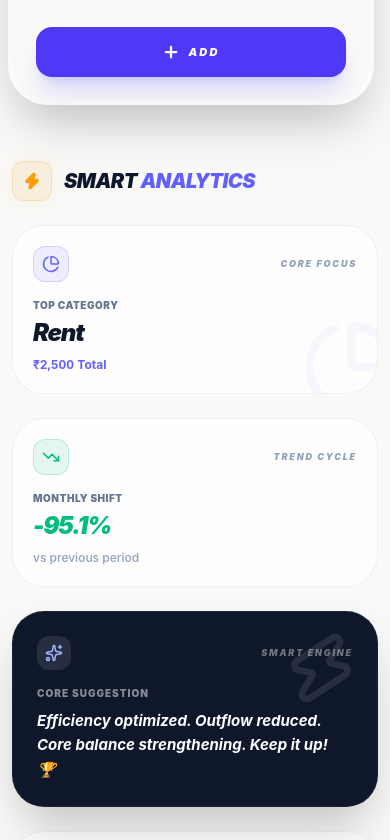
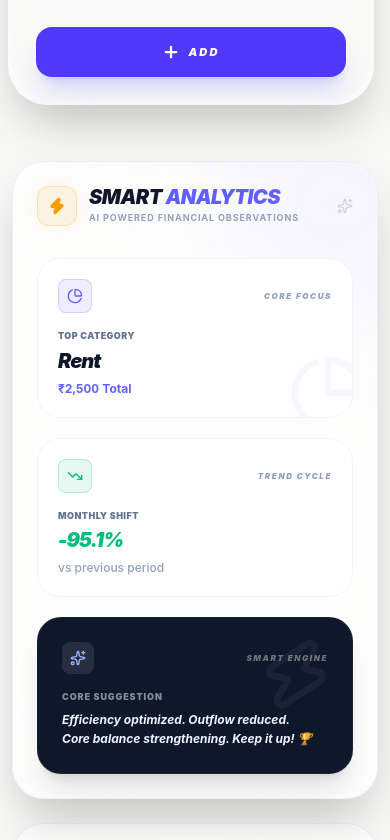
Before and after one commit to csnishant/zorvyn-finance-dashboard, a React (Vite) app: page / in a window 390 px wide. Shown: the part 2860-3700 px from the top of the page. Built offline with nearby package versions, Linux system fonts and the light colour scheme.

Commit message:
improved visual appeal and responsiveness; optimize animations and spacing for better user experience.

```diff
--- a/src/components/dashboard/Insights.jsx
+++ b/src/components/dashboard/Insights.jsx
@@ -5,7 +5,6 @@ import {
   TrendingDown,
   Zap,
   PieChart,
-  Info,
   Sparkles,
 } from "lucide-react";
 import { motion } from "framer-motion";
@@ -58,109 +57,135 @@ const Insights = () => {
     return { currentTotal, prevTotal, percent: Number(percent) };
   }, [transactions]);
 
-  const cardClass =
-    "relative overflow-hidden p-5 rounded-[2rem] border transition-all duration-500 backdrop-blur-xl group";
+  // क्रेड्स के लिए क्लास (अंदरूनी कार्ड्स)
+  const innerCardClass =
+    "relative overflow-hidden p-5 rounded-[1.5rem] border transition-all duration-500 backdrop-blur-xl group h-full";
 
   return (
-    <div className="mt-8 relative z-10">
+    // 🔥 मुख्य बाहरी कंटेनर - जो इसे अन्य कंपोनेंट्स जैसा "कार्ड" लुक देता है
+    <motion.div
+      initial={{ opacity: 0, y: 20 }}
+      animate={{ opacity: 1, y: 0 }}
+      transition={{ duration: 0.5 }}
+      className="mt-8 relative z-10 bg-white/60 dark:bg-slate-900/40 backdrop-blur-3xl p-6 sm:p-8 rounded-[2rem] sm:rounded-[3rem] border border-slate-200/60 dark:border-slate-800 shadow-2xl overflow-hidden">
+      {/* Background Decor Glow */}
+      <div className="absolute -top-10 -right-10 w-40 h-40 bg-indigo-500/10 blur-[80px] rounded-full pointer-events-none" />
+
       {/* Header */}
-      <div className="flex items-center gap-3 mb-6">
+      <div className="flex items-center justify-between mb-8 relative z-10">
+        <div className="flex items-center gap-3">
           <div className="p-2.5 bg-amber-500/10 text-amber-500 rounded-xl border border-amber-500/20 shadow-[0_0_15px_rgba(245,158,11,0.1)]">
             <Zap size={18} fill="currentColor" className="animate-pulse" />
           </div>
-        <h3 className="text-xl font-black text-slate-900 dark:text-white italic uppercase tracking-tight">
+          <div className="flex flex-col">
+            <h3 className="text-xl font-black text-slate-900 dark:text-white italic uppercase tracking-tight leading-none">
               Smart <span className="text-indigo-500">Analytics</span>
             </h3>
+            <span className="text-[9px] font-bold text-slate-400 uppercase tracking-widest mt-1">
+              AI Powered Financial Observations
+            </span>
+          </div>
         </div>
 
-      <div className="grid grid-cols-1 md:grid-cols-3 gap-6">
+        {/* Optional: Info icon */}
+        <Sparkles size={16} className="text-slate-300 dark:text-slate-600" />
+      </div>
+
+      {/* Grid Container for Inner Cards */}
+      <div className="grid grid-cols-1 md:grid-cols-3 gap-5 relative z-10">
         {/* Insight 1: Highest Spending */}
         <motion.div
           whileHover={{ y: -5 }}
-          className={`${cardClass} bg-white/70 dark:bg-slate-900/50 border-slate-200/60 dark:border-slate-800 hover:shadow-2xl hover:shadow-indigo-500/5`}>
-          <div className="flex items-center justify-between mb-4">
-            <div className="p-2 bg-indigo-500/10 text-indigo-500 rounded-xl border border-indigo-500/20">
-              <PieChart size={18} />
+          className={`${innerCardClass} bg-white dark:bg-slate-900 border-slate-100 dark:border-slate-800/50 hover:border-indigo-500/20 hover:shadow-xl hover:shadow-indigo-500/5`}>
+          <div className="flex items-center justify-between mb-4 relative z-10">
+            <div className="p-2 bg-indigo-500/10 text-indigo-500 rounded-lg border border-indigo-500/20">
+              <PieChart size={16} />
             </div>
-            <span className="text-[9px] font-black uppercase tracking-[0.2em] text-slate-400 italic">
+            <span className="text-[8px] font-black uppercase tracking-[0.2em] text-slate-400 italic">
               Core Focus
             </span>
           </div>
-          <p className="text-[10px] text-slate-500 dark:text-slate-400 mb-1 font-black uppercase tracking-wider">
+          <div className="relative z-10">
+            <p className="text-[9px] text-slate-500 dark:text-slate-400 mb-1 font-black uppercase tracking-wider">
               Top Category
             </p>
-          <h4 className="text-2xl font-black text-slate-900 dark:text-white italic tracking-tighter">
+            <h4 className="text-xl font-black text-slate-900 dark:text-white italic tracking-tighter truncate">
               {highestSpending ? highestSpending[0] : "No Data"}
             </h4>
-          <p className="text-xs text-indigo-500 font-bold mt-2 tabular-nums">
-            ₹{highestSpending ? highestSpending[1].toLocaleString() : 0} Total
+            <p className="text-xs text-indigo-500 font-bold mt-1.5 tabular-nums">
+              ₹
+              {highestSpending ? highestSpending[1].toLocaleString("en-IN") : 0}{" "}
+              Total
             </p>
-          <div className="absolute -bottom-6 -right-6 text-indigo-500/5 group-hover:scale-125 transition-transform duration-700">
-            <PieChart size={100} />
+          </div>
+          <div className="absolute -bottom-4 -right-4 text-indigo-500/5 group-hover:scale-125 transition-transform duration-700 pointer-events-none">
+            <PieChart size={80} />
           </div>
         </motion.div>
 
         {/* Insight 2: Monthly Change */}
         <motion.div
           whileHover={{ y: -5 }}
-          className={`${cardClass} bg-white/70 dark:bg-slate-900/50 border-slate-200/60 dark:border-slate-800 hover:shadow-2xl`}>
-          <div className="flex items-center justify-between mb-4">
+          className={`${innerCardClass} bg-white dark:bg-slate-900 border-slate-100 dark:border-slate-800/50 hover:shadow-xl`}>
+          <div className="flex items-center justify-between mb-4 relative z-10">
             <div
-              className={`p-2 rounded-xl border ${monthlyComparison.percent > 0 ? "bg-rose-500/10 text-rose-500 border-rose-500/20" : "bg-emerald-500/10 text-emerald-500 border-emerald-500/20"}`}>
+              className={`p-2 rounded-lg border ${monthlyComparison.percent > 0 ? "bg-rose-500/10 text-rose-500 border-rose-500/20" : "bg-emerald-500/10 text-emerald-500 border-emerald-500/20"}`}>
               {monthlyComparison.percent > 0 ? (
-                <TrendingUp size={18} />
+                <TrendingUp size={16} />
               ) : (
-                <TrendingDown size={18} />
+                <TrendingDown size={16} />
               )}
             </div>
-            <span className="text-[9px] font-black uppercase tracking-[0.2em] text-slate-400 italic">
+            <span className="text-[8px] font-black uppercase tracking-[0.2em] text-slate-400 italic">
               Trend Cycle
             </span>
           </div>
-          <p className="text-[10px] text-slate-500 dark:text-slate-400 mb-1 font-black uppercase tracking-wider">
+          <div className="relative z-10">
+            <p className="text-[9px] text-slate-500 dark:text-slate-400 mb-1 font-black uppercase tracking-wider">
               Monthly Shift
             </p>
             <h4
-            className={`text-2xl font-black italic tracking-tighter ${monthlyComparison.percent > 0 ? "text-rose-500" : "text-emerald-500"}`}>
+              className={`text-xl font-black italic tracking-tighter ${monthlyComparison.percent > 0 ? "text-rose-500" : "text-emerald-500"}`}>
               {monthlyComparison.percent > 0
                 ? `+${monthlyComparison.percent}`
                 : monthlyComparison.percent}
               %
             </h4>
-          <p className="text-xs text-slate-400 font-medium mt-2">
+            <p className="text-xs text-slate-400 font-medium mt-1.5">
               vs previous period
             </p>
+          </div>
         </motion.div>
 
-        {/* Insight 3: AI Observation */}
+        {/* Insight 3: AI Observation - Special Styling */}
         <motion.div
           whileHover={{ scale: 1.02 }}
-          className="relative overflow-hidden p-6 rounded-[2rem] bg-slate-900 dark:bg-indigo-950/40 text-white shadow-2xl border border-white/5 group">
+          className="relative overflow-hidden p-6 rounded-[1.5rem] bg-slate-900 dark:bg-indigo-950/60 text-white shadow-xl border border-white/5 group flex flex-col justify-between">
           <div className="flex items-center justify-between mb-4 relative z-10">
-            <div className="p-2 bg-white/10 text-white rounded-xl backdrop-blur-md">
-              <Sparkles size={18} className="text-indigo-300" />
+            <div className="p-2 bg-white/10 text-white rounded-lg backdrop-blur-md">
+              <Sparkles size={16} className="text-indigo-300" />
             </div>
-            <span className="text-[9px] font-black uppercase tracking-[0.2em] text-white/40 italic">
+            <span className="text-[8px] font-black uppercase tracking-[0.2em] text-white/40 italic">
               Smart Engine
             </span>
           </div>
           <div className="relative z-10">
-            <p className="text-[10px] text-white/50 mb-2 font-black uppercase tracking-widest">
+            <p className="text-[9px] text-white/50 mb-1.5 font-black uppercase tracking-widest">
               Core Suggestion
             </p>
-            <h4 className="text-[15px] font-bold leading-relaxed italic pr-4">
+            <h4 className="text-xs md:text-[13px] font-bold leading-relaxed italic pr-2 text-indigo-50">
               {monthlyComparison.percent > 0
                 ? "Velocity detected. Outflow exceeding monthly norms. Adjust tactical spending. ⚠️"
                 : "Efficiency optimized. Outflow reduced. Core balance strengthening. Keep it up! 🏆"}
             </h4>
           </div>
           {/* Subtle tech patterns in background */}
-          <div className="absolute top-0 right-0 p-4 opacity-10 rotate-12 group-hover:rotate-45 transition-transform duration-1000">
+          <div className="absolute top-0 right-0 p-4 opacity-5 rotate-12 group-hover:rotate-45 transition-transform duration-1000 pointer-events-none">
             <Zap size={80} />
           </div>
         </motion.div>
       </div>
-    </div>
+    </motion.div>
   );
 };
 
```
Lines whose indentation alone changed are shown as unchanged.
